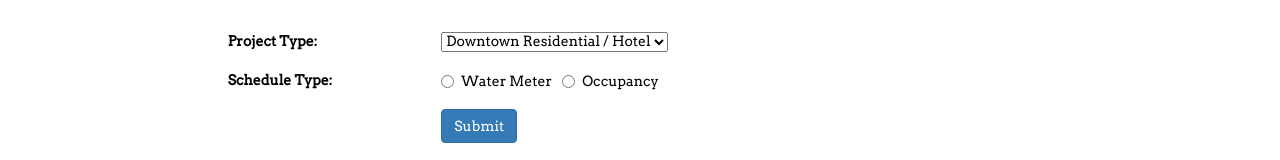
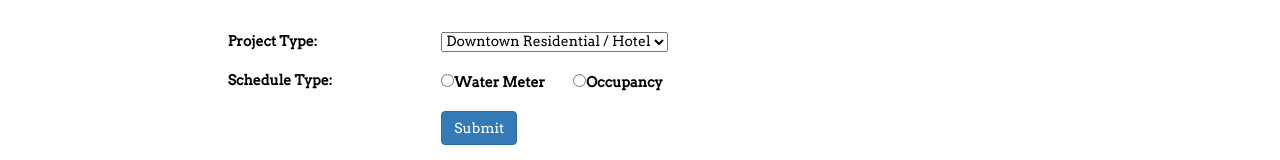
Before and after one commit to mateoholman/MeterTcoDates, a React (Create React App) app: page / in a window 1280 px wide. Shown: the part 218-378 px from the top of the page. Built offline with nearby package versions, Linux system fonts and the light colour scheme.

Commit message:
Connected the radio inputs to redux-form and updated styling

```diff
--- a/src/components/ProjectForm.js
+++ b/src/components/ProjectForm.js
@@ -35,8 +35,14 @@ class ProjectForm extends Component {
                 Schedule Type:
               </Col>
               <Col sm={8}>
-                <Radio name="radioGroup" inline>Water Meter</Radio>
-                <Radio name="radioGroup" inline>Occupancy</Radio>
+                <label>
+                  <Field name="scheduleType" component="input" type="radio" value="waterMeter" />
+                  Water Meter
+                </label>
+                <label>
+                  <Field name="scheduleType" component="input" type="radio" value="occupancy" />
+                  Occupancy
+                </label>
               </Col>
             </FormGroup>
           </Row>
--- a/src/styles/ProjectForm.css
+++ b/src/styles/ProjectForm.css
@@ -3,6 +3,10 @@ text-align: center;
 padding: 2em;
 }
 
+label {
+  padding-right: 2em;
+}
+
 .form-group {
   margin: 1em;
 }
```
Also changed, not shown: 1 other file (tests, documents, lock files or other folders).
